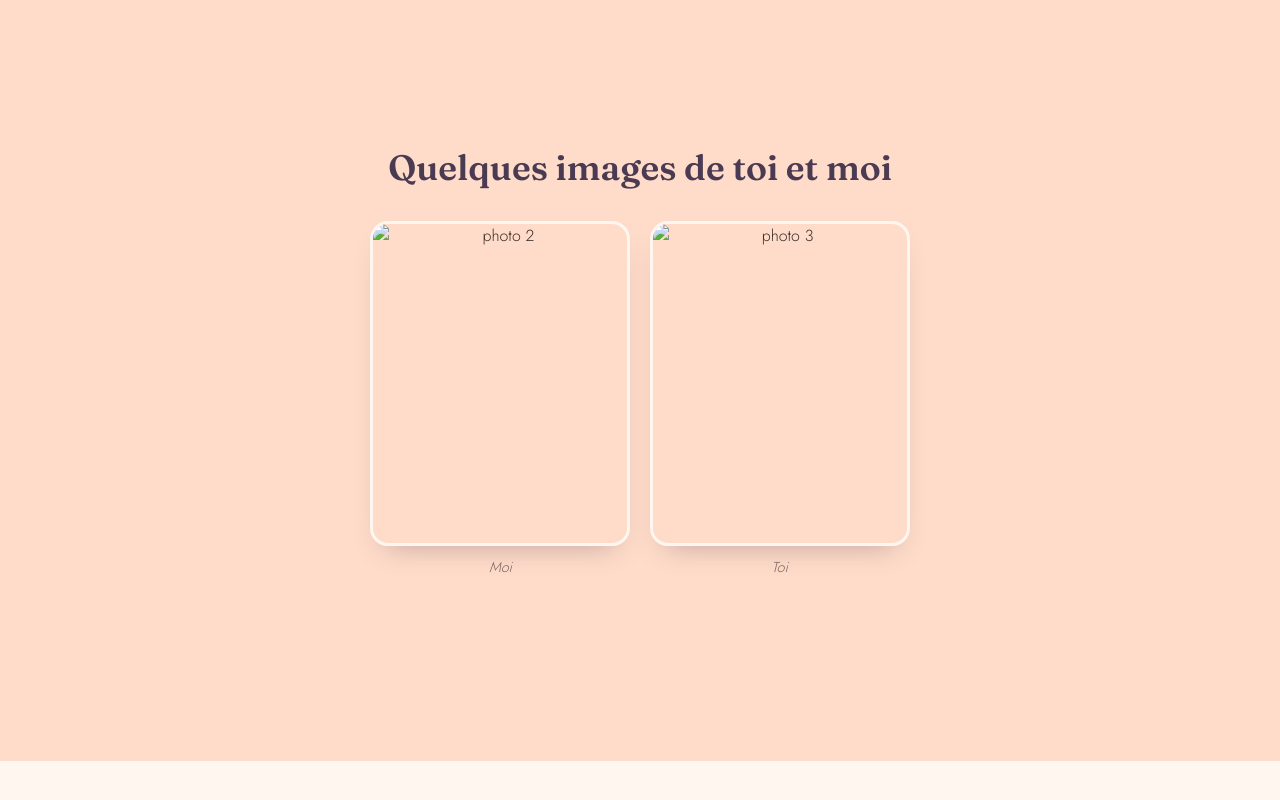
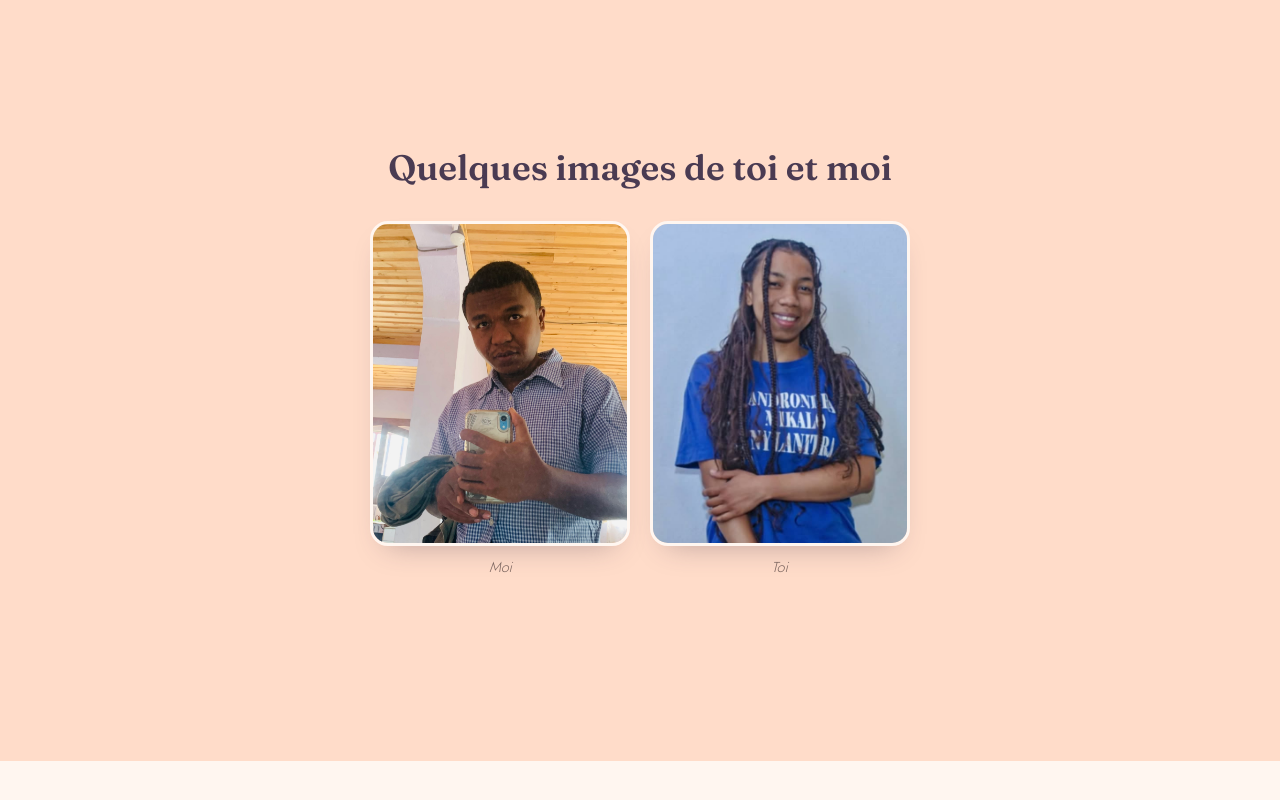
Before and after one commit to ronan077msi/Chabrina, a plain HTML site: page index.html in a window 1280 px wide. Shown: the part 1687-2487 px from the top of the page. Drawn offline with Linux system fonts and the light colour scheme.

Commit message:
Update image sources to include file extensions

```diff
--- a/index.html
+++ b/index.html
@@ -739,14 +739,14 @@
       <div class="shot">
         <div class="frame">
           <!-- PHOTO 2 : galerie, image de gauche -->
-          <img alt="photo 2" src="gbn">
+          <img alt="photo 2" src="gbn.jpeg">
         </div>
         <p class="caption"><!-- [À PERSONNALISER] légende --> Moi</p>
       </div>
       <div class="shot">
         <div class="frame">
           <!-- PHOTO 3 : galerie, image de droite -->
-          <img alt="photo 3" src="cbn">
+          <img alt="photo 3" src="cbn.jpeg">
         </div>
         <p class="caption"><!-- [À PERSONNALISER] légende -->Toi</p>
       </div>
```
